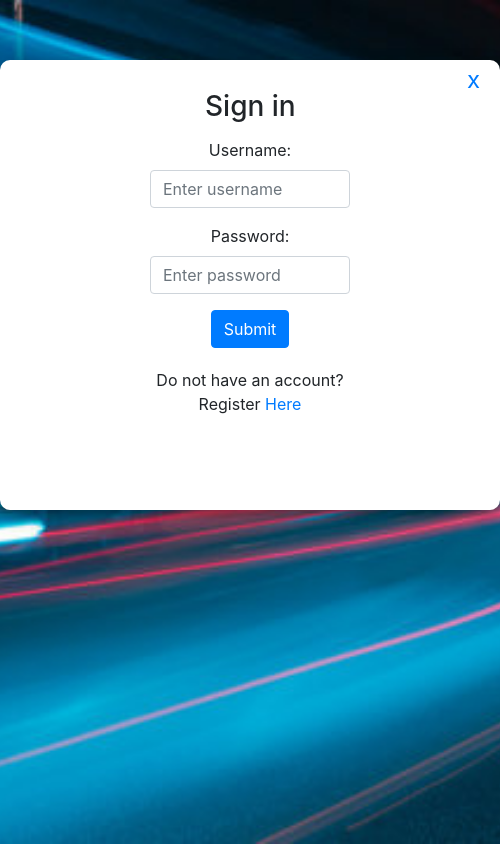
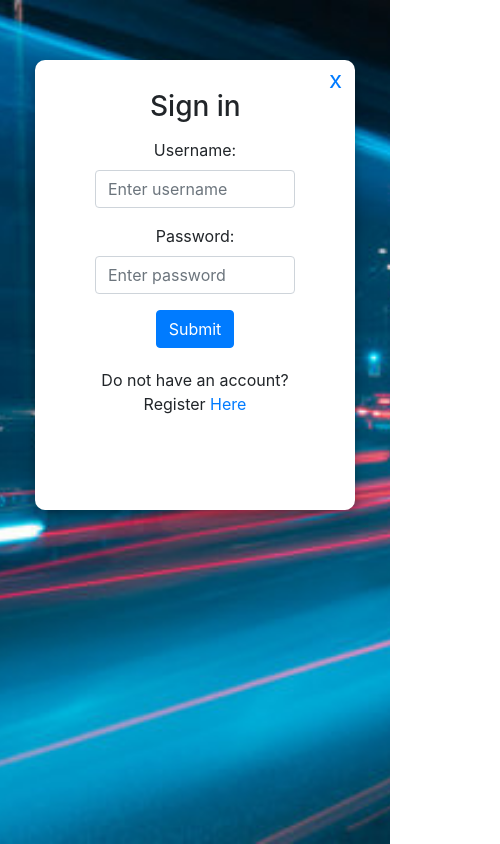
Before and after one commit to kamilbochno/AutoMotiveInspectionTool, a React (Create React App) app: page /Login in a window 390 px wide. Shown: the whole page, 500 px wide, since content can reach past the window. Built offline with nearby package versions, Linux system fonts and the light colour scheme.

Commit message:
Add responsivity and little fixes

```diff
--- a/src/Components/Home/Home.css
+++ b/src/Components/Home/Home.css
@@ -22,7 +22,7 @@
     background-color: #ededed;
     margin: 0 auto;
     margin-top: -23px;
-    height: 1300px;
+    height: 650px;
     border: 1px solid black;
 
 }
--- a/src/Components/Loginform/Loginform.css
+++ b/src/Components/Loginform/Loginform.css
@@ -48,3 +48,14 @@
  .Login p {
       margin-top: 20px;
  }
+
+ @media screen and (max-width: 430px) {
+  .Login {
+    width: 320px;
+  }
+  .sign-in {
+    position: absolute;
+    margin-top: 30px;
+    margin-left: 115px;
+  }
+}
--- a/src/Components/Registerform/Registerform.css
+++ b/src/Components/Registerform/Registerform.css
@@ -37,3 +37,9 @@
   margin-top: 20px;
 
 }
+
+@media screen and (max-width: 430px) {
+  .Register {
+    width: 320px;
+  }
+}
```
